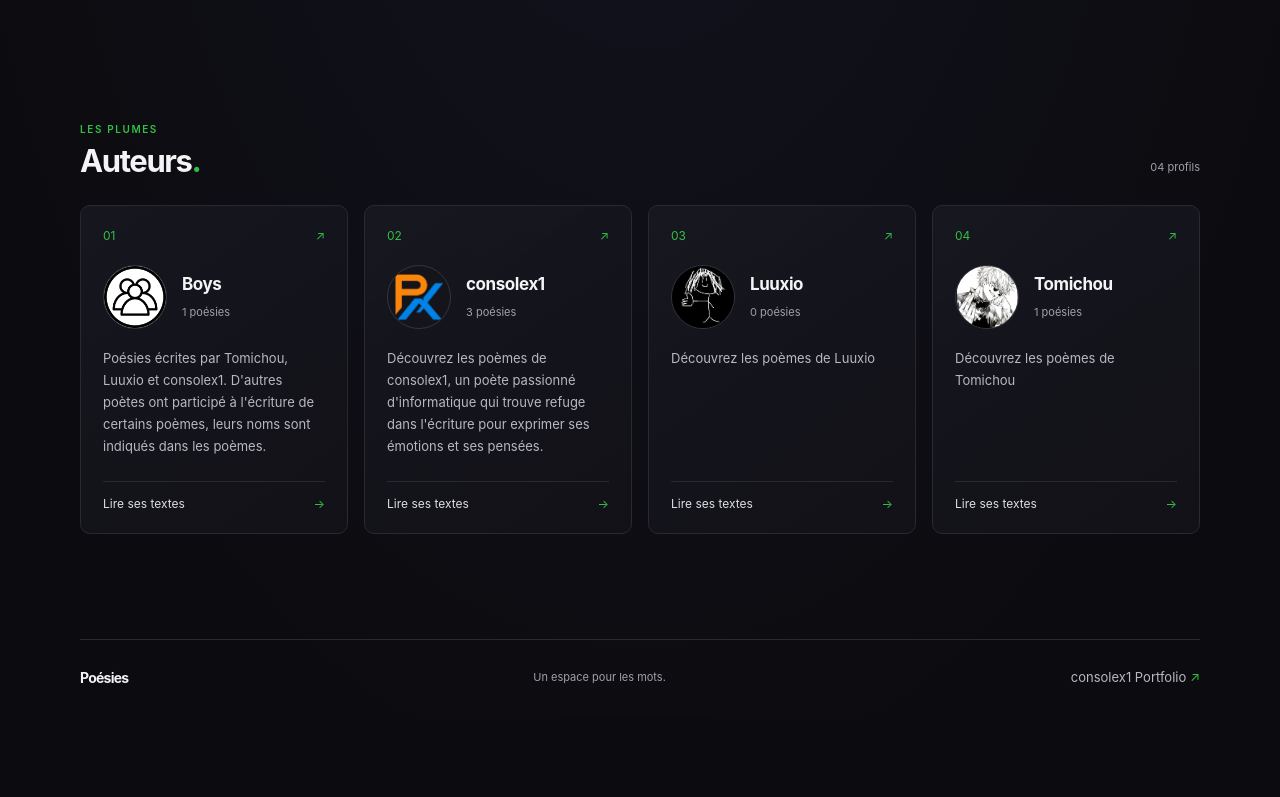
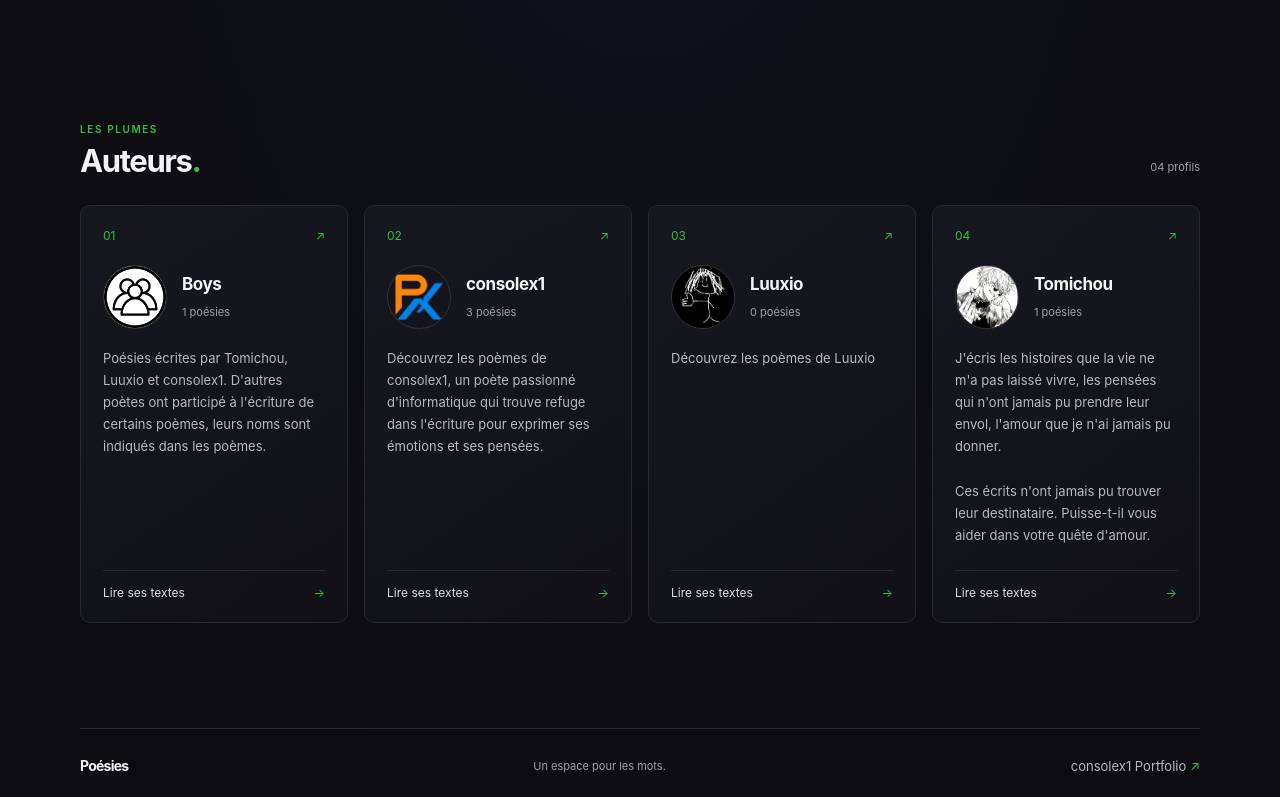
Before and after one commit to console-x1/poesie.consolex1, a Next.js app: page / in a window 1280 px wide. Shown: the part 527-1324 px from the top of the page. Before the commit the page ends 1241 px from the top, so only its background shows below. Built offline with nearby package versions, Linux system fonts and the light colour scheme.

Commit message:
Update Tomichou's profile description and adjust CSS for pre-line text formatting

```diff
--- a/content/tomichou/profile.json
+++ b/content/tomichou/profile.json
@@ -1,5 +1,5 @@
 {
   "name": "Tomichou",
-  "description": "Découvrez les poèmes de Tomichou",
+  "description": "J'écris les histoires que la vie ne m'a pas laissé vivre, les pensées qui n'ont jamais pu prendre leur envol, l'amour que je n'ai jamais pu donner. \n\nCes écrits n'ont jamais pu trouver leur destinataire. Puisse-t-il vous aider dans votre quête d'amour.",
   "avatar": "/tomichou.png"
 }
--- a/src/app/globals.css
+++ b/src/app/globals.css
@@ -230,6 +230,7 @@ a {
   color: #b8b8c2;
   font-size: 13px;
   line-height: 1.7;
+  white-space: pre-line;
 }
 
 .author-card-link {
@@ -280,6 +281,7 @@ a {
   margin: 12px 0 19px;
   font-size: 15px;
   line-height: 1.7;
+  white-space: pre-line;
 }
 
 .collections-section {
```
